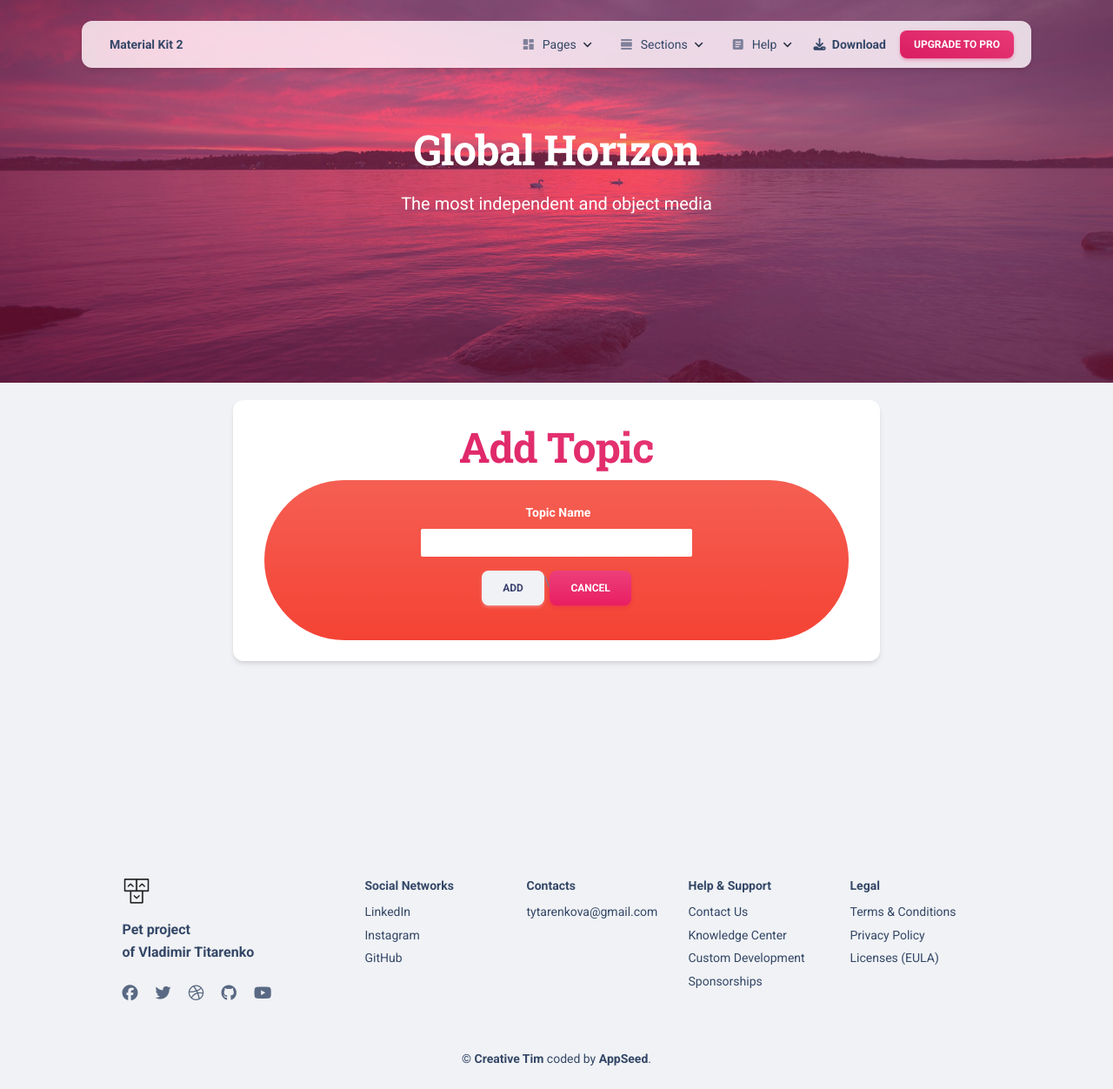
After one commit to T-Vlad-96/Global-Horizon, a Django app: page /topics/create/ in a window 1280 px wide. The commit adds this page. Shown: the whole page at 87% size. Run offline with Django 4.2, Linux system fonts and the light colour scheme; some libraries are stand-ins or nearby versions.

Commit message:
feat: Add topic_create view with template and url route. Apply 'black' to all the files to replace single quotes by double
- Add view TopicCreateView as a sublclass of generic.CreateView
- Add url with name topic-create and route topics/create/
- Add template topicform.html which extends base.html and redefines block 'content'
- Edit settings.py, set CRISPY_ALLOWED_TEMPLATE_PACKS = 'bootstrap5' and CRISPY_TEMPLATE_PACK = 'bootstrap5'
- Add crispy_forms and crispy_bootstrap5 to INSTALLED_APPS list
- Install 'black' and apply it to all directories and files of the project to replace single quotes '' by double quoutes ""

```diff
--- a/global_horizon/asgi.py
+++ b/global_horizon/asgi.py
@@ -11,6 +11,6 @@ import os
 
 from django.core.asgi import get_asgi_application
 
-os.environ.setdefault('DJANGO_SETTINGS_MODULE', 'global_horizon.settings')
+os.environ.setdefault("DJANGO_SETTINGS_MODULE", "global_horizon.settings")
 
 application = get_asgi_application()
--- a/global_horizon/urls.py
+++ b/global_horizon/urls.py
@@ -14,10 +14,11 @@ Including another URLconf
     1. Import the include() function: from django.urls import include, path
     2. Add a URL to urlpatterns:  path('blog/', include('blog.urls'))
 """
+
 from django.contrib import admin
 from django.urls import path, include
 
 urlpatterns = [
-    path('admin/', admin.site.urls),
-    path("", include("newspapers_tracker.urls", namespace="newspapers_tracker"))
+    path("admin/", admin.site.urls),
+    path("", include("newspapers_tracker.urls", namespace="newspapers_tracker")),
 ]
--- a/global_horizon/wsgi.py
+++ b/global_horizon/wsgi.py
@@ -11,6 +11,6 @@ import os
 
 from django.core.wsgi import get_wsgi_application
 
-os.environ.setdefault('DJANGO_SETTINGS_MODULE', 'global_horizon.settings')
+os.environ.setdefault("DJANGO_SETTINGS_MODULE", "global_horizon.settings")
 
 application = get_wsgi_application()
--- a/manage.py
+++ b/manage.py
@@ -6,7 +6,7 @@ import sys
 
 def main():
     """Run administrative tasks."""
-    os.environ.setdefault('DJANGO_SETTINGS_MODULE', 'global_horizon.settings')
+    os.environ.setdefault("DJANGO_SETTINGS_MODULE", "global_horizon.settings")
     try:
         from django.core.management import execute_from_command_line
     except ImportError as exc:
@@ -18,5 +18,5 @@ def main():
     execute_from_command_line(sys.argv)
 
 
-if __name__ == '__main__':
+if __name__ == "__main__":
     main()
--- a/newspapers_tracker/apps.py
+++ b/newspapers_tracker/apps.py
@@ -2,5 +2,5 @@ from django.apps import AppConfig
 
 
 class NewspapersTrackerConfig(AppConfig):
-    default_auto_field = 'django.db.models.BigAutoField'
-    name = 'newspapers_tracker'
+    default_auto_field = "django.db.models.BigAutoField"
+    name = "newspapers_tracker"
--- a/newspapers_tracker/context_processors.py
+++ b/newspapers_tracker/context_processors.py
@@ -2,4 +2,4 @@ from django.conf import settings
 
 
 def cfg_assets_root(request):
-    return {'ASSETS_ROOT': settings.ASSETS_ROOT}
+    return {"ASSETS_ROOT": settings.ASSETS_ROOT}
--- a/newspapers_tracker/urls.py
+++ b/newspapers_tracker/urls.py
@@ -1,10 +1,15 @@
 from django.urls import path
 
-from newspapers_tracker.views import index, TopicListView
+from newspapers_tracker.views import (
+    index,
+    TopicListView,
+    TopicCreateView,
+)
 
 app_name = "newspapers_tracker"
 
 urlpatterns = [
     path("", index, name="index"),
-    path("topics/", TopicListView.as_view(), name="topic-list")
+    path("topics/", TopicListView.as_view(), name="topic-list"),
+    path("topics/create/", TopicCreateView.as_view(), name="topic-create"),
 ]
--- a/newspapers_tracker/views.py
+++ b/newspapers_tracker/views.py
@@ -1,6 +1,7 @@
 from django.contrib.auth import get_user_model
 from django.http import HttpRequest, HttpResponse
 from django.shortcuts import render
+from django.urls import reverse_lazy
 from django.views import generic
 
 from newspapers_tracker.models import Topic, Newspaper
@@ -16,13 +17,15 @@ def index(request: HttpRequest) -> HttpResponse:
         "num_newspapers": num_newspapers,
         "num_redactors": num_redactors,
     }
-    return render(
-        request,
-        "newspapers_tracker/index.html",
-        context=context
-    )
+    return render(request, "newspapers_tracker/index.html", context=context)
 
 
 class TopicListView(generic.ListView):
     model = Topic
     paginate_by = 5
+
+
+class TopicCreateView(generic.CreateView):
+    model = Topic
+    success_url = reverse_lazy("newspapers_tracker:topic-list")
+    fields = "__all__"
--- /dev/null
+++ b/templates/newspapers_tracker/topic_form.html
@@ -0,0 +1,34 @@
+{% extends "layouts/base.html" %}
+{% load crispy_forms_filters %}
+
+{% block content %}
+  <section class="pt-1 pb-4 mb-9">
+    <div class="container py-3">
+      <div class="row justify-content-center">
+        <div class="card col-lg-8">
+          <div class="card-body text-center">
+            <h1 class="text-gradient text-primary">
+              {{ object|yesno:'Update,Add' }} Topic
+            </h1>
+            <form action="" method="post" class="bg-gradient bg-danger p-4 rounded-pill">
+              {% csrf_token %}
+              <div class="mb-3 text-center fw-bold justify-content-center">
+                <label for="id_name" class="form-label text-white fw-bold">Topic Name</label>
+                <input
+                  type="text"
+                  name="name"
+                  id="id_name"
+                  class="form-control bg-white text-dark form-control-sm w-50 mx-auto fs-5 fw-bold"
+                >
+              </div>
+              <div class="d-flex justify-content-center">
+                <input type="submit" value="{{ object|yesno:'Update,Add' }}" class="btn btn-light">\
+                <input type="button" value="Cancel" onclick="history.back()" class="btn btn-primary bg-gradient">
+              </div>
+            </form>
+          </div>
+        </div>
+      </div>
+    </div>
+  </section>
+{% endblock content %}
```
Also changed, not shown: global_horizon/settings.py (+48 -42 lines), newspapers_tracker/admin.py (+21 -13 lines), newspapers_tracker/migrations/0001_initial.py, newspapers_tracker/migrations/0002_alter_redactor_years_of_experience.py, templates/newspapers_tracker/index.html (indentation only), templates/newspapers_tracker/topic_list.html (indentation only).
